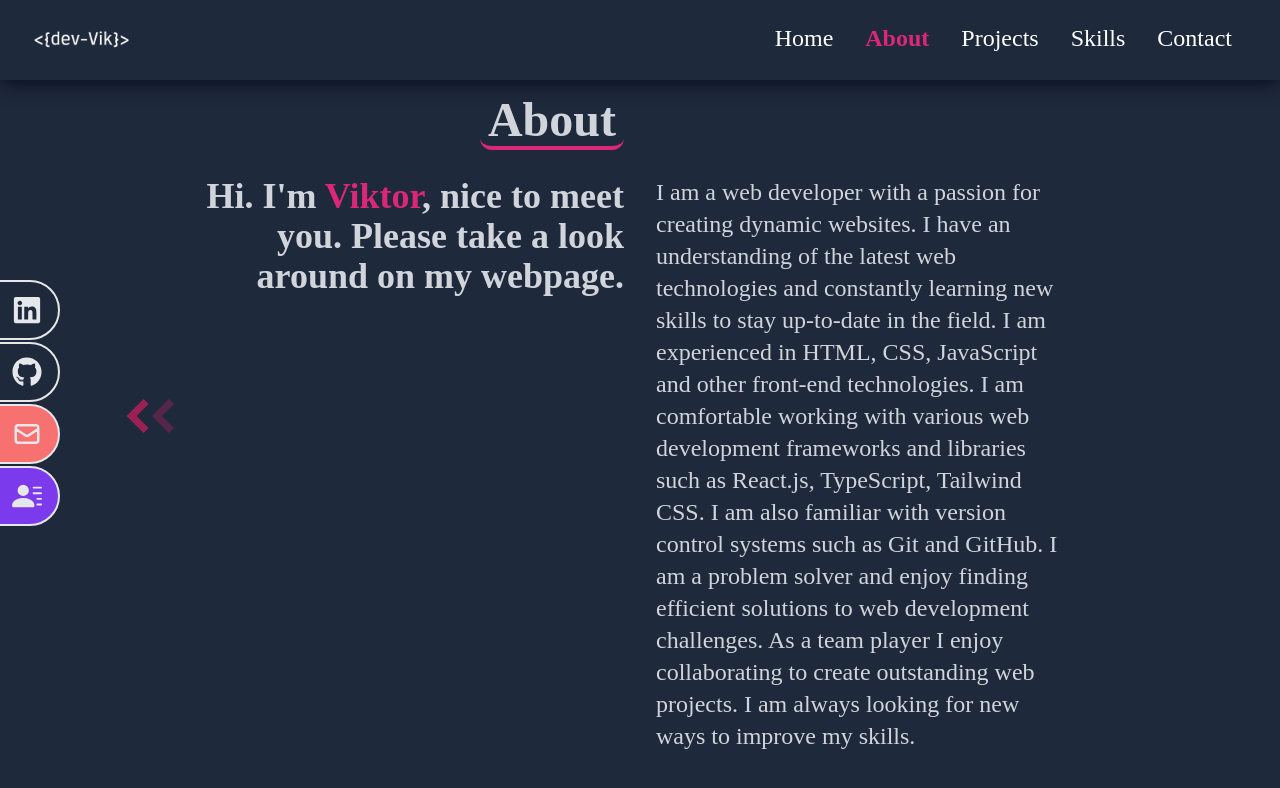
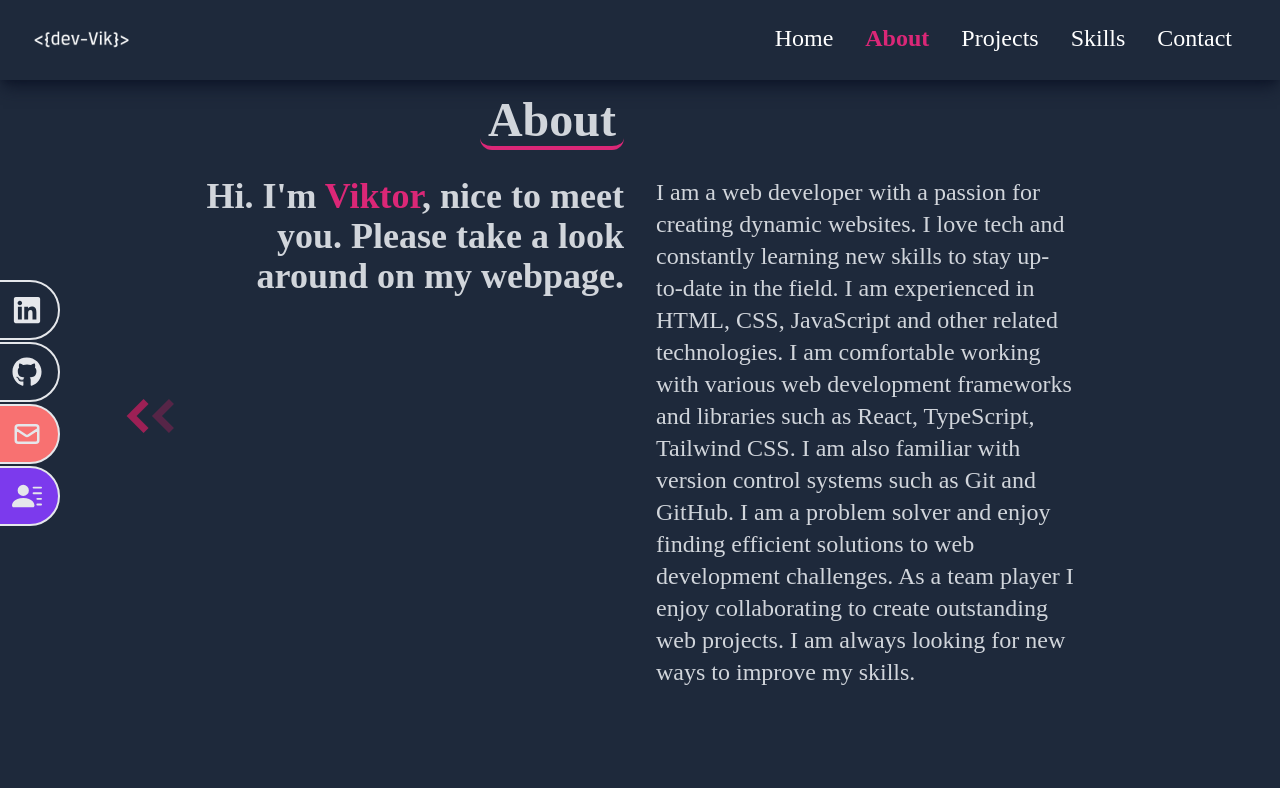
Before and after one commit to syzgod/my-portfolio, a React (Create React App) app: page /about in a window 1280 px wide. Shown: the top 788 px of the page. Built offline with nearby package versions, Linux system fonts and the light colour scheme; what tailwindcss-brand-colors would draw is missing.

Commit message:
Correct grammar

```diff
--- a/src/components/About.jsx
+++ b/src/components/About.jsx
@@ -61,11 +61,10 @@ const About = () => {
           <div>
             <p className='lg:text-2xl'>
               I am a web developer with a passion for creating dynamic websites.
-              I have an understanding of the latest web technologies and
-              constantly learning new skills to stay up-to-date in the field. I
-              am experienced in HTML, CSS, JavaScript and other front-end
-              technologies. I am comfortable working with various web
-              development frameworks and libraries such as React.js, TypeScript,
+              I love tech and constantly learning new skills to stay up-to-date
+              in the field. I am experienced in HTML, CSS, JavaScript and other
+              related technologies. I am comfortable working with various web
+              development frameworks and libraries such as React, TypeScript,
               Tailwind CSS. I am also familiar with version control systems such
               as Git and GitHub. I am a problem solver and enjoy finding
               efficient solutions to web development challenges. As a team
--- a/src/components/Home.jsx
+++ b/src/components/Home.jsx
@@ -17,7 +17,7 @@ const Home = () => {
           My dream is becoming a fulltime Frontend Developer so I can do more
           what I love. I enjoy the process of learning new technologies and
           using them for various tasks. I am passionate about to acquire new
-          skills which helps me not just understand the technologies but also
+          skills which help me not just understand the technologies but also
           allow me to be more effective in what I do.
         </p>
         <div>
```
